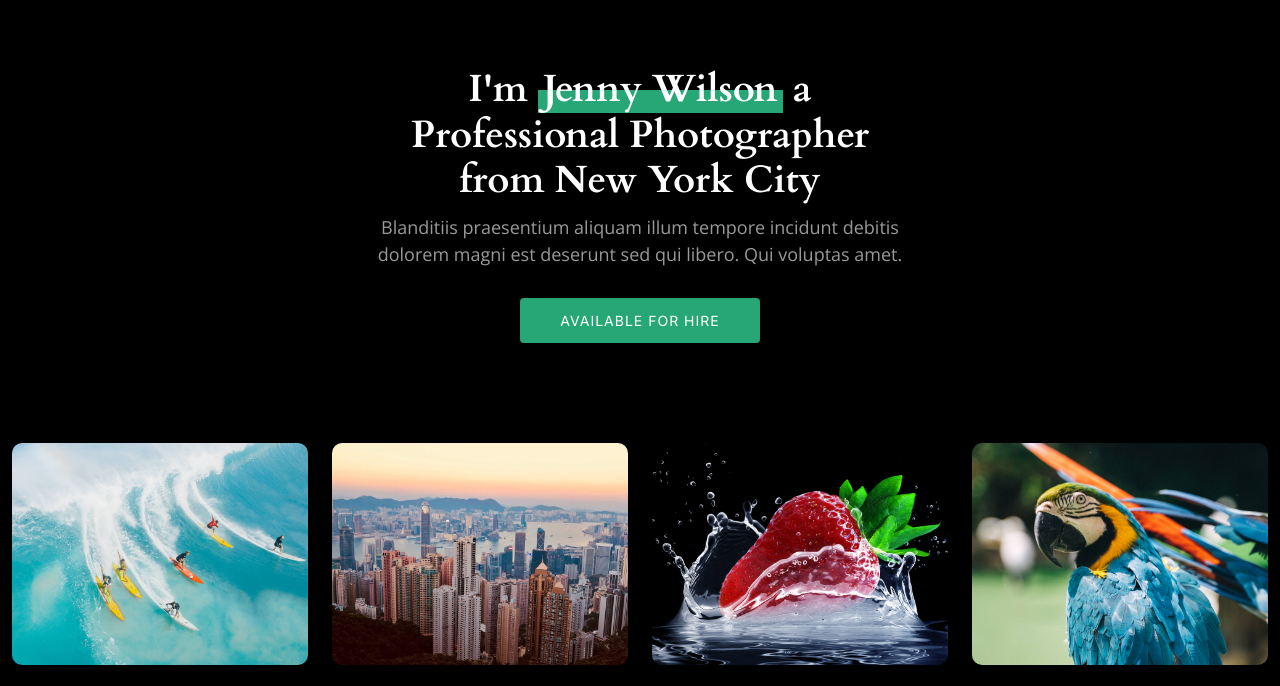
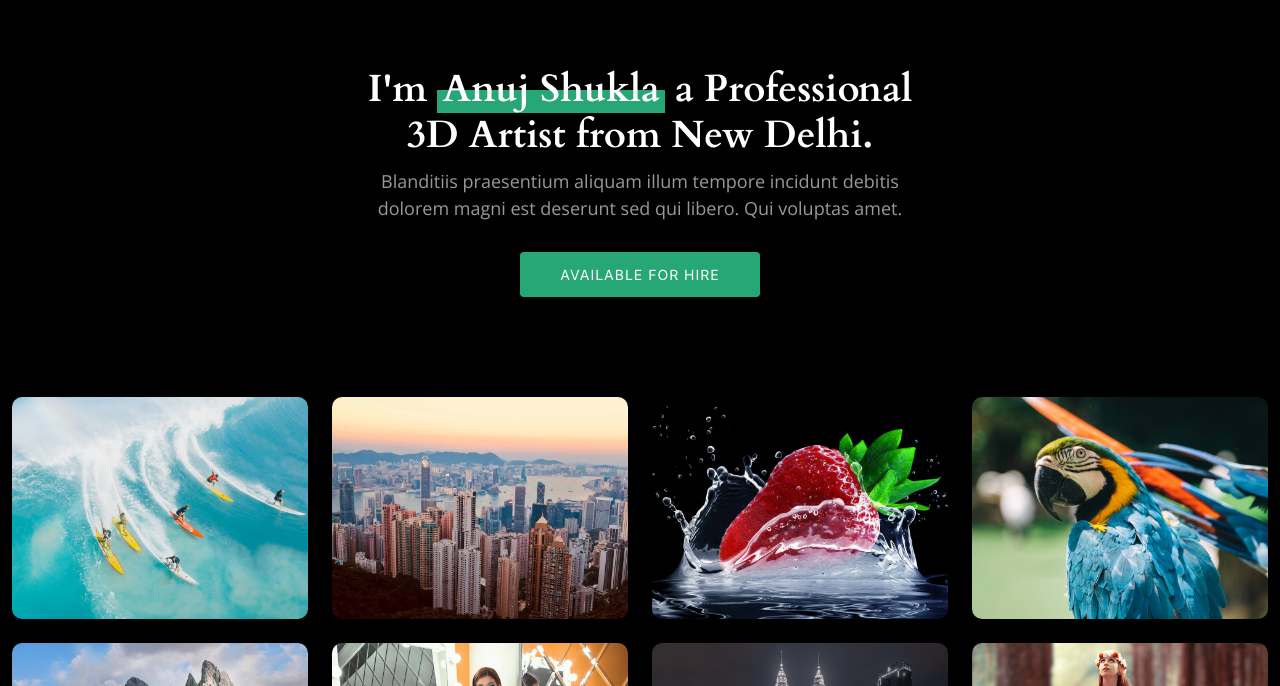
Before and after one commit to AnujShukla-Art/aj-portfolio, a plain HTML site: page index.html in a window 1280 px wide. Shown: the part 73-759 px from the top of the page. Drawn offline with nearby package versions, Linux system fonts and the light colour scheme.

Commit message:
Added Name.

```diff
--- a/index.html
+++ b/index.html
@@ -93,7 +93,7 @@
     <div class="container">
       <div class="row justify-content-center">
         <div class="col-lg-6 text-center">
-          <h2>I'm <span>Jenny Wilson</span> a Professional Photographer from New York City</h2>
+          <h2>I'm <span>Anuj Shukla</span> a Professional 3D Artist from New Delhi.</h2>
           <p>Blanditiis praesentium aliquam illum tempore incidunt debitis dolorem magni est deserunt sed qui libero. Qui voluptas amet.</p>
           <a href="contact.html" class="btn-get-started">Available for hire</a>
         </div>
```
